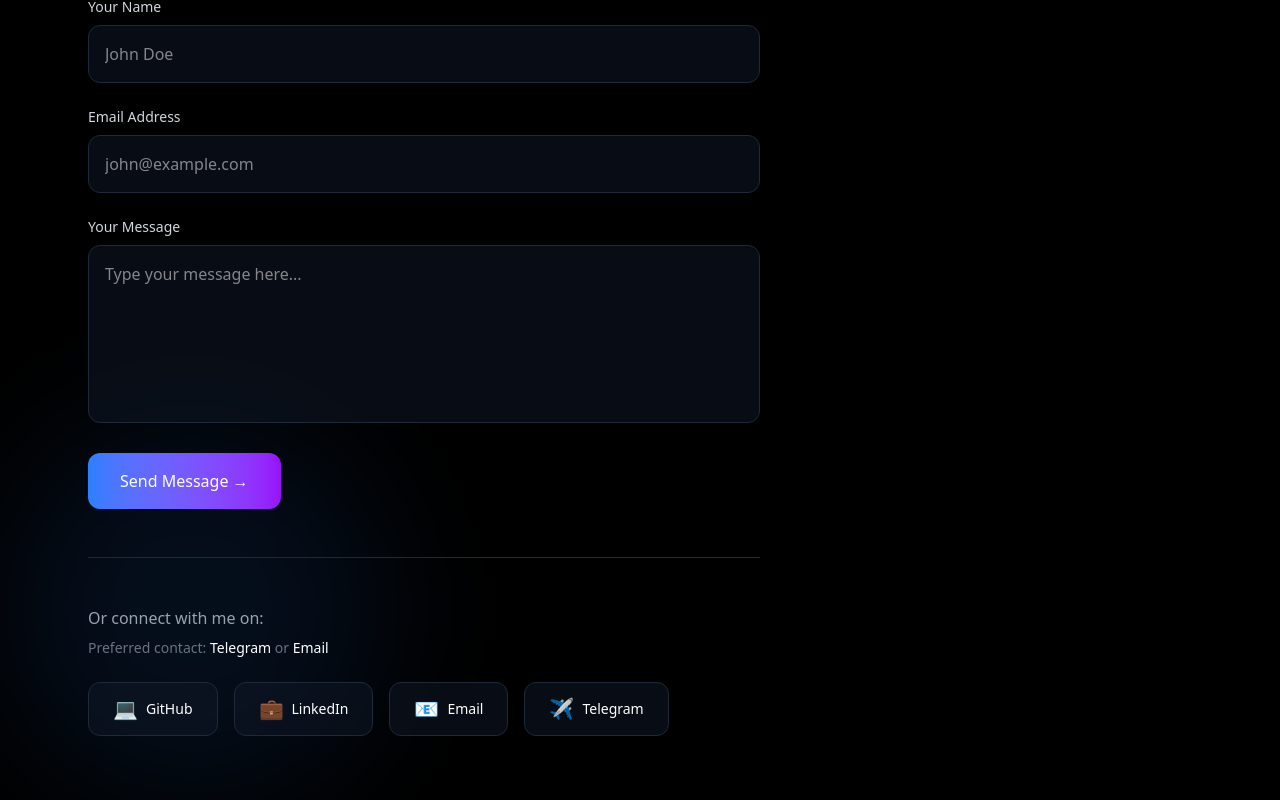
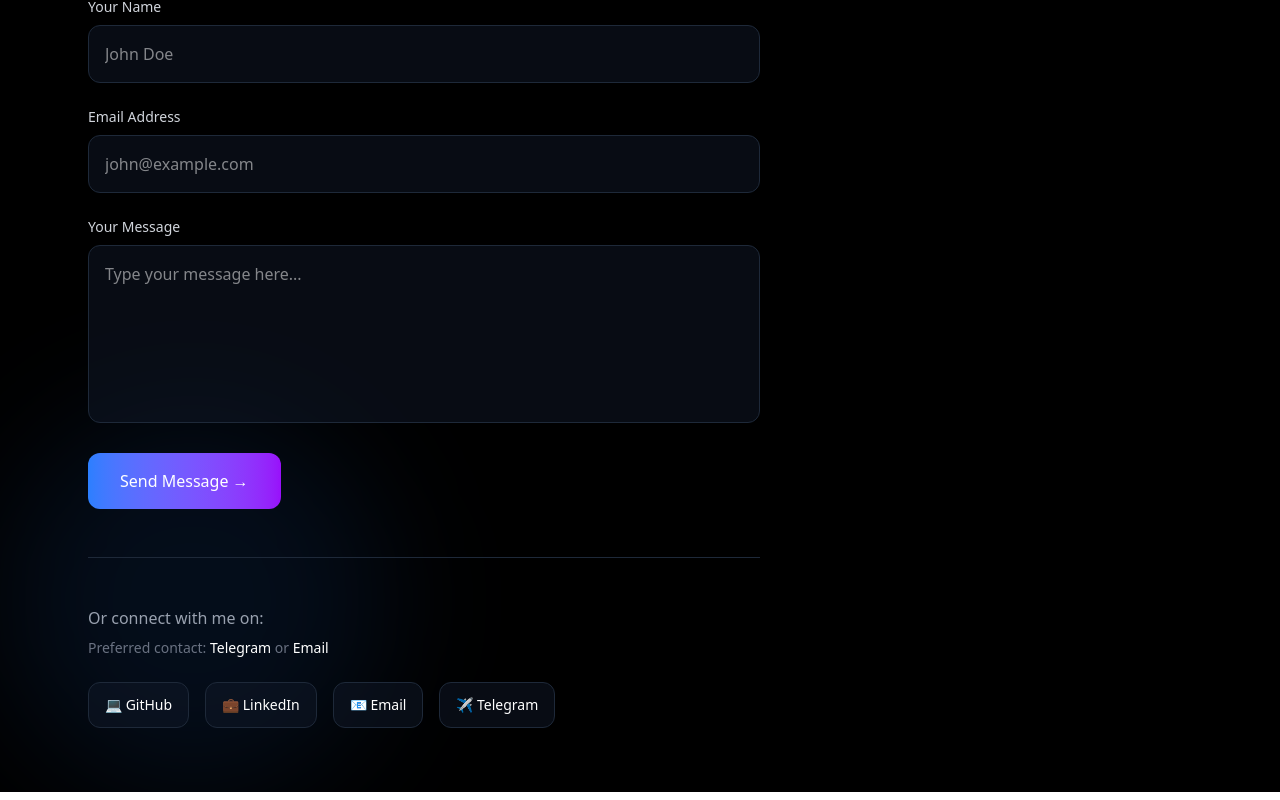
Before and after one commit to Elyorbek3010/Portfolio, a React (Vite) app in the folder frontend/: page / in a window 1280 px wide. Shown: the part 2731-3531 px from the top of the page. Built offline with nearby package versions, Linux system fonts and the light colour scheme; no server answers.

Commit message:
Adding Email handling logic

```diff
--- a/frontend/src/components/Contact.jsx
+++ b/frontend/src/components/Contact.jsx
@@ -24,9 +24,7 @@ export default function Contact() {
     try {
       const res = await fetch("http://127.0.0.1:8000/api/contact/", {
         method: "POST",
-        headers: {
-          "Content-Type": "application/json",
-        },
+        headers: { "Content-Type": "application/json" },
         body: JSON.stringify(form),
       });
 
@@ -40,6 +38,26 @@ export default function Contact() {
       console.error(err);
       setStatus("Server error.");
     }
+  };
+
+  // EMAIL HANDLER (Telegram + Mobile + Desktop safe)
+  const handleEmailClick = () => {
+    if (typeof window === "undefined") return;
+
+    const email = "adkhamove@gmail.com";
+    const ua = navigator.userAgent;
+
+    if (ua.includes("Telegram")) {
+      window.open(
+        `https://mail.google.com/mail/?view=cm&fs=1&tf=cm&to=${email}&su=Contact%20from%20Portfolio`,
+        "_blank",
+        "noopener,noreferrer"
+      );
+      return;
+    }
+
+    // Default (mobile + desktop)
+    window.location.href = `mailto:${email}`;
   };
 
   return (
@@ -137,43 +155,48 @@ export default function Contact() {
             </p>
 
             <div className="grid grid-cols-2 gap-4 sm:flex sm:flex-wrap">
-              {[
-                {
-                  name: "GitHub",
-                  icon: "💻",
-                  link: "https://github.com/Elyorbek3010",
-                },
-                {
-                  name: "LinkedIn",
-                  icon: "💼",
-                  link: "https://linkedin.com/in/elyorbek-adhamov-2891b3380",
-                },
-                {
-                  name: "Email",
-                  icon: "📧",
-                  link: "https://mail.google.com/mail/?view=cm&fs=1&to=adkhamove@gmail.com",
-                },
-                {
-                  name: "Telegram",
-                  icon: "✈️",
-                  link: "https://t.me/Adhamov_3010",
-                },
-              ].map((social) => (
-                <a
-                  key={social.name}
-                  href={social.link}
-                  target="_blank"
-                  rel="noopener noreferrer"
-                  className="flex items-center justify-center gap-2
-                             px-4 py-3 sm:px-6
-                             rounded-xl bg-gray-900/50 border border-gray-800
-                             hover:border-blue-500 hover:bg-blue-500/10
-                             transition text-sm font-medium"
-                >
-                  <span className="text-xl">{social.icon}</span>
-                  <span>{social.name}</span>
-                </a>
-              ))}
+              <a
+                href="https://github.com/Elyorbek3010"
+                target="_blank"
+                rel="noopener noreferrer"
+                className="flex items-center justify-center gap-2 px-4 py-3 rounded-xl
+                           bg-gray-900/50 border border-gray-800 hover:border-blue-500
+                           hover:bg-blue-500/10 transition text-sm font-medium"
+              >
+                💻 GitHub
+              </a>
+
+              <a
+                href="https://linkedin.com/in/elyorbek-adhamov-2891b3380"
+                target="_blank"
+                rel="noopener noreferrer"
+                className="flex items-center justify-center gap-2 px-4 py-3 rounded-xl
+                           bg-gray-900/50 border border-gray-800 hover:border-blue-500
+                           hover:bg-blue-500/10 transition text-sm font-medium"
+              >
+                💼 LinkedIn
+              </a>
+
+              {/* ✅ EMAIL (CLICK HANDLER) */}
+              <button
+                onClick={handleEmailClick}
+                className="flex items-center justify-center gap-2 px-4 py-3 rounded-xl
+                           bg-gray-900/50 border border-gray-800 hover:border-blue-500
+                           hover:bg-blue-500/10 transition text-sm font-medium"
+              >
+                📧 Email
+              </button>
+
+              <a
+                href="https://t.me/Adhamov_3010"
+                target="_blank"
+                rel="noopener noreferrer"
+                className="flex items-center justify-center gap-2 px-4 py-3 rounded-xl
+                           bg-gray-900/50 border border-gray-800 hover:border-blue-500
+                           hover:bg-blue-500/10 transition text-sm font-medium"
+              >
+                ✈️ Telegram
+              </a>
             </div>
           </div>
         </div>
```
